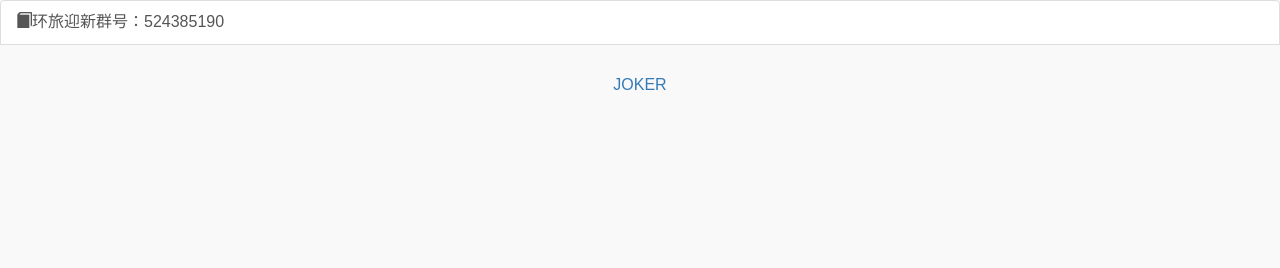
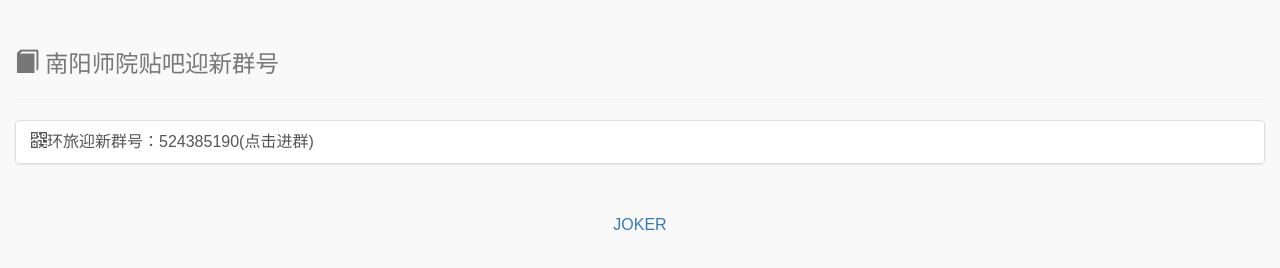
Before and after one commit to joker1911/Reading, a plain HTML site: page welcome.html in a window 1280 px wide. Drawn offline with Linux system fonts and the light colour scheme.

Commit message:
Update welcome.html

```diff
--- a/welcome.html
+++ b/welcome.html
@@ -12,8 +12,17 @@
 	<script type="text/javascript" src="style/js/custom.js"></script>
 </head>
 <body>
+			<header class="header col-md-12">
+			<div class="page-header">
+				<h1><small><span class="glyphicon glyphicon-book" aria-hidden="true"></span> 南阳师院贴吧迎新群号</small> <span class="badge"></span></h1>
+			</div>
+			</header>
+		<div class="col-md-12">
 
-		<a href="https://jq.qq.com/?_wv=1027&k=5LEZTG2" class="list-group-item"><span class="glyphicon glyphicon-book" aria-hidden="true"></span>环旅迎新群号：524385190</a>
+			<div class="list-group">
+				<a href="https://jq.qq.com/?_wv=1027&k=5LEZTG2" class="list-group-item"><span class="glyphicon glyphicon-qrcode" aria-hidden="true"></span>环旅迎新群号：524385190(点击进群)</a>
+			</div>
+		</div>
 		<footer class="footer col-md-12">
 			<div class="text-center">
 				<a href="https://joker1911.github.io/Reading/">JOKER</a>
```
